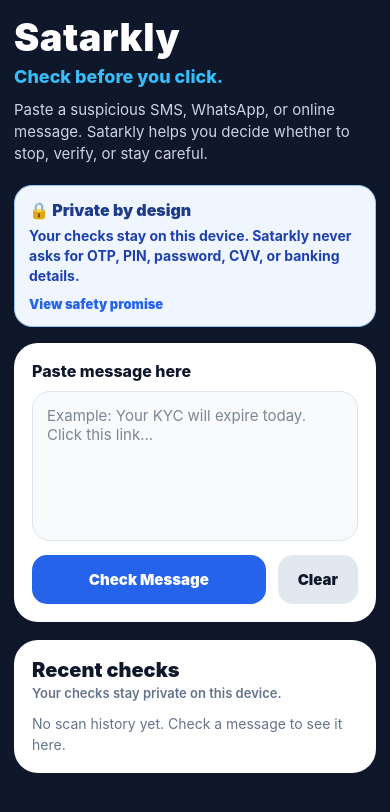
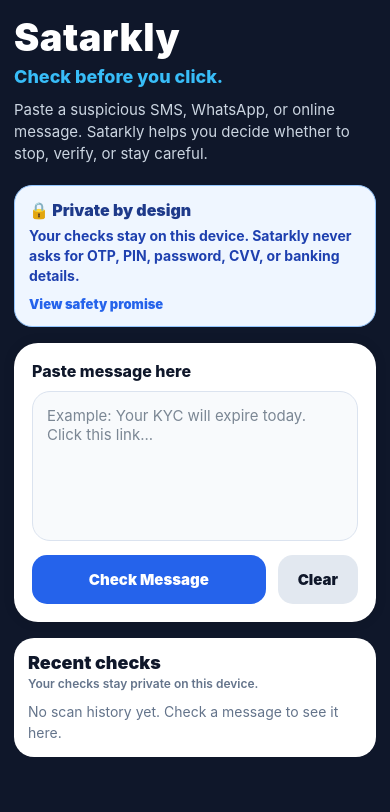
Before and after one commit to das-pradip/satarkly-mobile, a React Native app: screen / in a window 390 px wide. Shown: the top 812 px of the page. Built offline with nearby package versions, Linux system fonts and the light colour scheme.

Commit message:
Improve mobile readability of scan history

```diff
--- a/src/components/HistoryCard.tsx
+++ b/src/components/HistoryCard.tsx
@@ -2,11 +2,13 @@
   StyleSheet,
   Text,
   TouchableOpacity,
+  useWindowDimensions,
   View,
 } from 'react-native';
 
 import { getTheme } from './ResultCard';
 import { FeedbackValue, ScanHistoryItem } from '../types/history.types';
+import { isSmallScreen } from '../utils/responsive';
 
 function getFeedbackText(feedback: FeedbackValue | null): string {
   if (feedback === 'correct') return 'Marked correct';
@@ -34,10 +36,13 @@
   history,
   onClearHistory,
 }: HistoryCardProps) {
+  const { width } = useWindowDimensions();
+  const isMobile = isSmallScreen(width);
+
   return (
     <View style={styles.historyCard}>
       <View style={styles.historyHeader}>
-        <View>
+        <View style={styles.historyHeaderText}>
           <Text style={styles.historyTitle}>Recent checks</Text>
           <Text style={styles.historySubtitle}>
             Your checks stay private on this device.
@@ -61,16 +66,27 @@
 
           return (
             <View key={item.id} style={styles.historyItem}>
-              <View style={styles.historyItemTop}>
+              <View
+                style={[
+                  styles.historyItemTop,
+                  isMobile && styles.historyItemTopMobile,
+                ]}
+              >
                 <Text style={[styles.historyRisk, { color: itemTheme.banner }]}>
                   {itemTheme.emoji} {item.result.riskLevel}
                 </Text>
+
                 <Text style={styles.historyScore}>{item.result.riskScore}/100</Text>
               </View>
 
               <Text style={styles.historyPreview}>{item.messagePreview}</Text>
 
-              <View style={styles.historyMetaRow}>
+              <View
+                style={[
+                  styles.historyMetaRow,
+                  isMobile && styles.historyMetaRowMobile,
+                ]}
+              >
                 <Text style={styles.historyMeta}>{formatDateTime(item.createdAt)}</Text>
                 <Text style={styles.historyMeta}>{getFeedbackText(item.feedback)}</Text>
               </View>
@@ -85,32 +101,36 @@
 const styles = StyleSheet.create({
   historyCard: {
     backgroundColor: '#ffffff',
-    borderRadius: 24,
-    padding: 18,
-    marginTop: 18,
+    borderRadius: 20,
+    padding: 14,
+    marginTop: 16,
   },
   historyHeader: {
     flexDirection: 'row',
     justifyContent: 'space-between',
-    gap: 12,
+    gap: 10,
     alignItems: 'flex-start',
-    marginBottom: 12,
+    marginBottom: 10,
+  },
+  historyHeaderText: {
+    flex: 1,
   },
   historyTitle: {
     color: '#0f172a',
-    fontSize: 20,
+    fontSize: 18,
     fontWeight: '900',
   },
   historySubtitle: {
     color: '#64748b',
-    fontSize: 13,
+    fontSize: 12,
     fontWeight: '600',
     marginTop: 3,
   },
   clearHistoryText: {
     color: '#dc2626',
-    fontSize: 14,
+    fontSize: 12,
     fontWeight: '900',
+    paddingTop: 3,
   },
   emptyHistoryText: {
     color: '#64748b',
@@ -120,40 +140,47 @@
   historyItem: {
     borderTopColor: '#e2e8f0',
     borderTopWidth: 1,
-    paddingTop: 12,
-    marginTop: 12,
+    paddingTop: 11,
+    marginTop: 11,
   },
   historyItemTop: {
     flexDirection: 'row',
     justifyContent: 'space-between',
-    gap: 12,
+    gap: 10,
     marginBottom: 6,
   },
+  historyItemTopMobile: {
+    alignItems: 'flex-start',
+  },
   historyRisk: {
-    fontSize: 14,
+    fontSize: 13,
     fontWeight: '900',
     flex: 1,
   },
   historyScore: {
     color: '#0f172a',
-    fontSize: 14,
+    fontSize: 13,
     fontWeight: '900',
   },
   historyPreview: {
     color: '#334155',
-    fontSize: 14,
-    lineHeight: 20,
+    fontSize: 13,
+    lineHeight: 19,
     fontWeight: '600',
   },
   historyMetaRow: {
     flexDirection: 'row',
     justifyContent: 'space-between',
-    gap: 12,
-    marginTop: 8,
+    gap: 10,
+    marginTop: 7,
+  },
+  historyMetaRowMobile: {
+    flexDirection: 'column',
+    gap: 2,
   },
   historyMeta: {
     color: '#64748b',
-    fontSize: 12,
+    fontSize: 11,
     fontWeight: '700',
   },
 });
```
